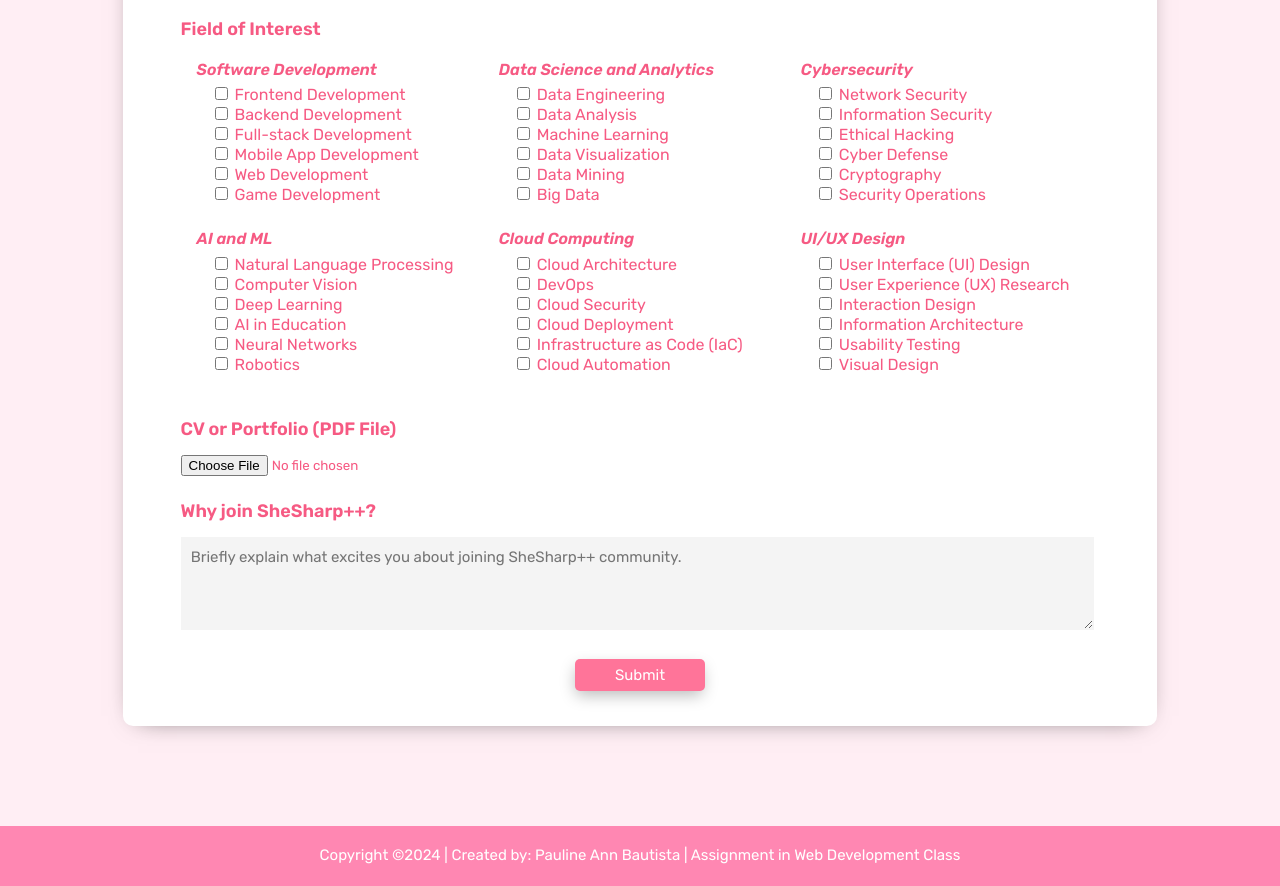
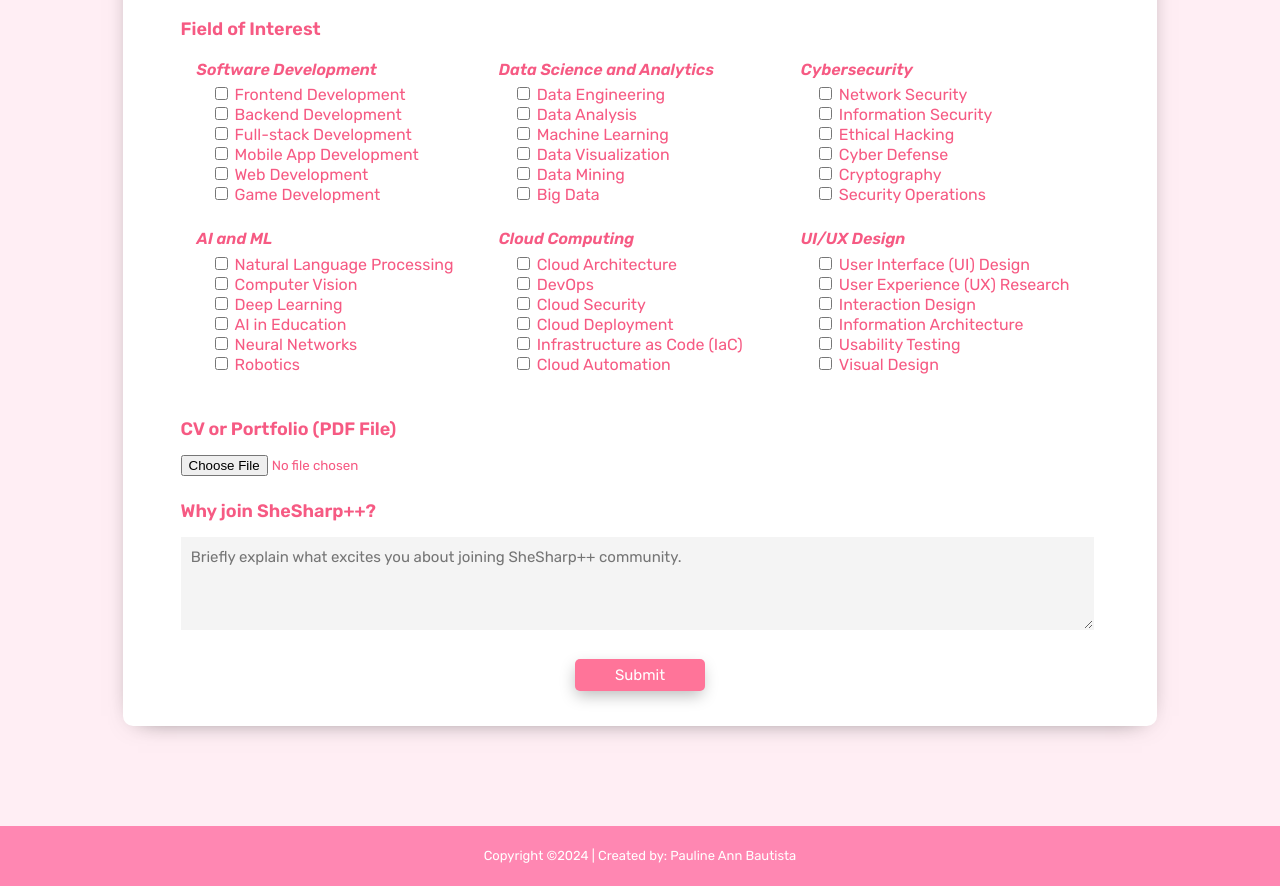
Before and after one commit to paulineeannn/webdev-registration-form, a plain HTML site: page index.html in a window 1280 px wide. Shown: the part 1045-1931 px from the top of the page. Drawn offline with Linux system fonts and the light colour scheme.

```diff
--- a/index.html
+++ b/index.html
@@ -304,7 +304,7 @@
     </div>
 
     <footer>
-        <h1 id="footerText">Copyright ©2024 | Created by: Pauline Ann Bautista | Assignment in Web Development Class</h1>
+        <h1 id="footerText">Copyright ©2024 | Created by: Pauline Ann Bautista</h1>
     </footer>
 
 
--- a/styles.css
+++ b/styles.css
@@ -371,7 +371,7 @@
 #footerText {
     color: #FFFFFF;
     text-align: center;
-    font-size: 15px;
+    font-size: 13px;
     font-weight: 400;
-    margin-top: 20px;
+    margin-top: 22px;
 }
```
